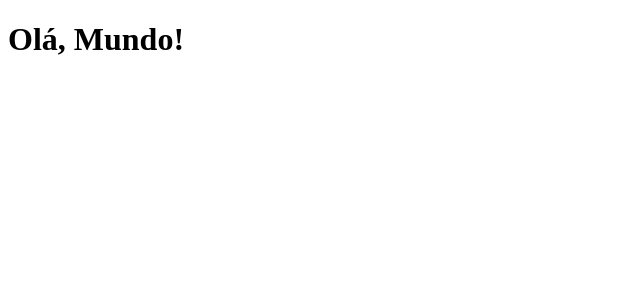
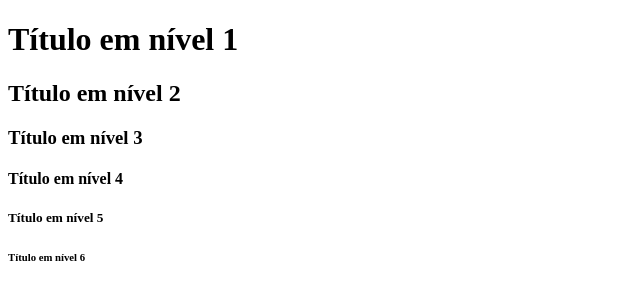
Before and after one commit to draggner/st-pdg-html5, a plain HTML site: page index.html in a window 1280 px wide. Shown: the whole page, without its empty margins (0-640 px from the left). Drawn offline with Linux system fonts and the light colour scheme.

Commit message:
HTML - <h1> <h2> <h3> <h4> <h5> <h6> - Cabeçalhos/Títulos em HTML

```diff
--- a/index.html
+++ b/index.html
@@ -1,9 +1,14 @@
 <!DOCTYPE html>
 <html lang="pt">
   <head>
-    <title>Primeiro: Olá Mundo!</title>
+    <title>Tag &lt;h1> </title>
   </head>
   <body>
-    <h1>Olá, Mundo!</h1>
+    <h1>Título em nível 1</h1>
+    <h2>Título em nível 2</h2>
+    <h3>Título em nível 3</h3>
+    <h4>Título em nível 4</h4>
+    <h5>Título em nível 5</h5>
+    <h6>Título em nível 6</h6>
   </body>
 </html>
```
